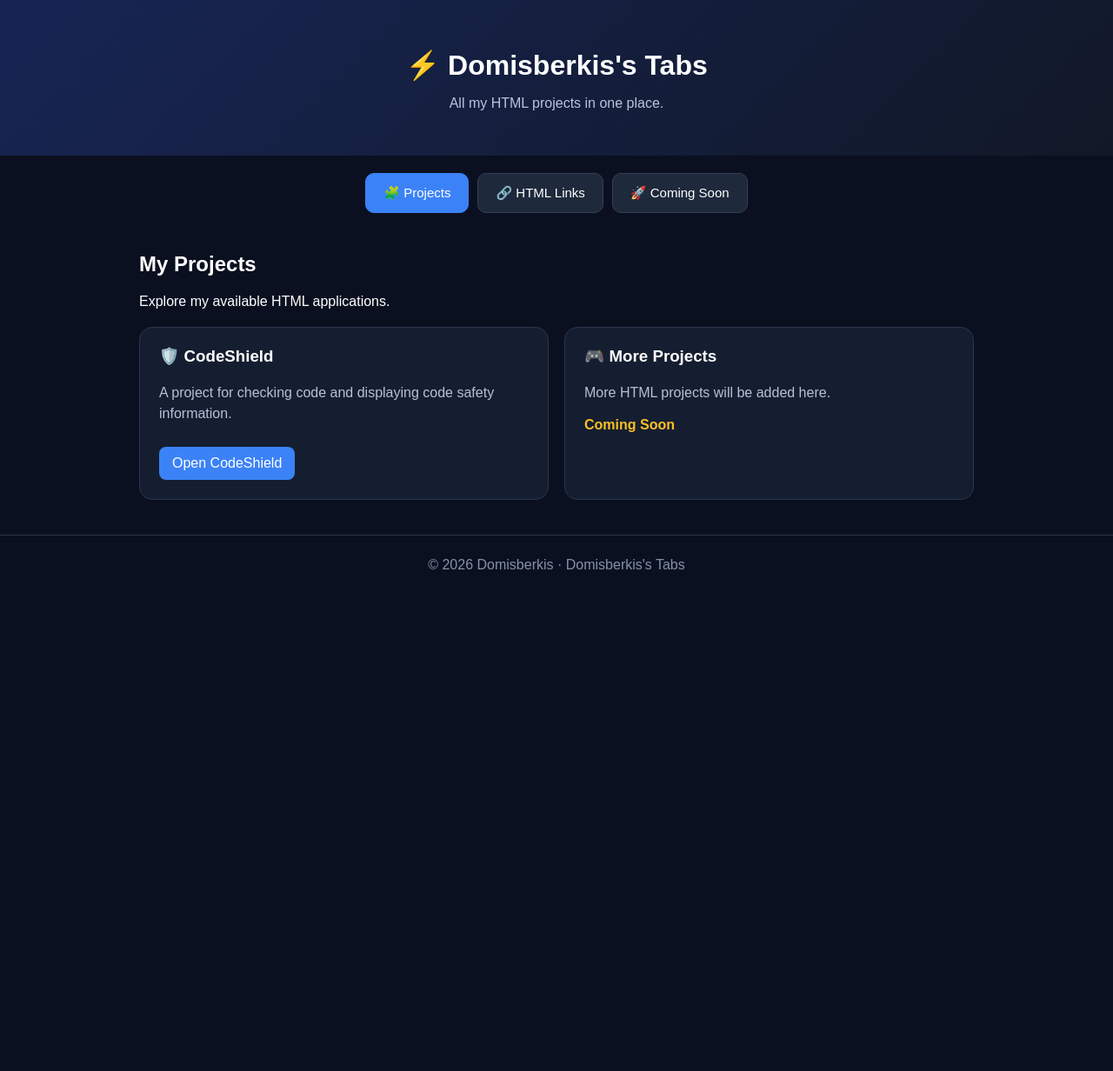
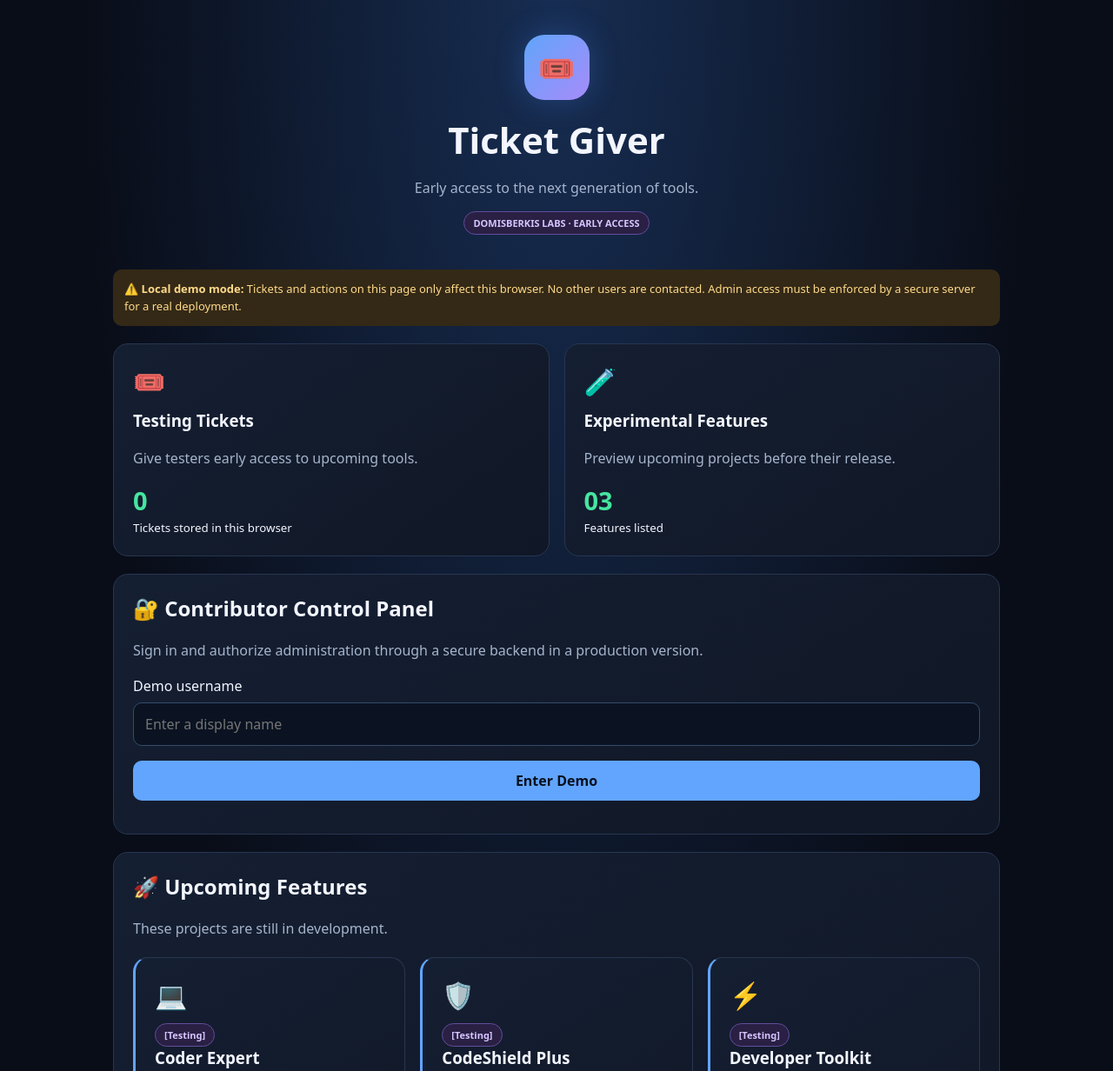
Before and after one commit to domisberkis26-cloud/Safety-License-Code, a plain HTML site: page index.html in a window 1280 px wide. Shown: the top 1232 px of the page at 87% size. Before the commit the page ends 800 px from the top, so only its background shows below. Drawn offline with Linux system fonts and the light colour scheme.

Commit message:
Update index.html

```diff
--- a/index.html
+++ b/index.html
@@ -4,130 +4,169 @@
 <head>
 <meta charset="UTF-8">
 <meta name="viewport" content="width=device-width, initial-scale=1.0">
-<title>Domisberkis's Tabs</title>
+<meta name="theme-color" content="#090d18">
+<title>Ticket Giver | Domisberkis</title>
 
 <style>
-* {
-  box-sizing: border-box;
+:root {
+  --bg: #090d18;
+  --panel: #111a2b;
+  --border: #273650;
+  --blue: #62a5ff;
+  --text: #f3f6ff;
+  --muted: #a5b4cc;
+  --green: #45e6a0;
+  --red: #ff647c;
 }
+
+* { box-sizing: border-box; }
 
 body {
   margin: 0;
-  font-family: Arial, sans-serif;
-  background: #0b1020;
-  color: white;
+  background: radial-gradient(ellipse at top, #172d52, var(--bg) 60%);
+  color: var(--text);
+  font-family: system-ui, Arial, sans-serif;
+  min-height: 100vh;
 }
 
 header {
   text-align: center;
-  padding: 35px 15px;
-  background: linear-gradient(135deg, #172554, #111827);
+  padding: 40px 15px 25px;
 }
 
-header h1 {
-  font-size: 32px;
-  margin-bottom: 10px;
+.logo {
+  display: inline-grid;
+  place-items: center;
+  width: 75px;
+  height: 75px;
+  border-radius: 23px;
+  font-size: 35px;
+  background: linear-gradient(135deg, #60a5fa, #a78bfa);
+  box-shadow: 0 0 35px #478bff45;
 }
 
-header p {
-  color: #b9c5dc;
+h1 { margin: 17px 0 7px; font-size: clamp(27px, 6vw, 42px); }
+header p { color: var(--muted); }
+
+.container {
+  max-width: 1050px;
+  margin: auto;
+  padding: 15px;
 }
 
-nav {
-  display: flex;
-  justify-content: center;
-  flex-wrap: wrap;
-  gap: 10px;
-  padding: 20px 10px;
-}
-
-nav button {
-  background: #1e293b;
-  color: white;
-  border: 1px solid #334155;
-  padding: 13px 20px;
-  border-radius: 10px;
-  cursor: pointer;
-  font-size: 15px;
-}
-
-nav button.active,
-nav button:hover {
-  background: #3b82f6;
-  border-color: #3b82f6;
-}
-
-main {
-  max-width: 1000px;
-  margin: auto;
-  padding: 10px 20px 40px;
-}
-
-.tab-content {
-  display: none;
-}
-
-.tab-content.active {
-  display: block;
-}
-
-h2 {
-  margin-top: 15px;
+.badge {
+  display: inline-block;
+  border: 1px solid #634d9b;
+  background: #292044;
+  color: #d8c4ff;
+  border-radius: 20px;
+  padding: 5px 10px;
+  font-size: 11px;
+  font-weight: 800;
 }
 
 .grid {
   display: grid;
-  grid-template-columns: repeat(auto-fit, minmax(230px, 1fr));
-  gap: 18px;
-  margin-top: 20px;
+  grid-template-columns: repeat(auto-fit, minmax(min(100%, 260px), 1fr));
+  gap: 17px;
+  margin: 20px 0;
 }
 
 .card {
-  background: #151e30;
-  border: 1px solid #29364d;
   padding: 22px;
-  border-radius: 15px;
-  transition: 0.2s;
+  border: 1px solid var(--border);
+  border-radius: 17px;
+  background: linear-gradient(145deg, #151f32, #101726);
 }
 
-.card:hover {
-  transform: translateY(-4px);
-  border-color: #60a5fa;
+.card h2, .card h3 { margin-top: 0; }
+.card p { color: var(--muted); line-height: 1.6; }
+
+.icon { font-size: 30px; margin-bottom: 12px; }
+
+button, input {
+  font: inherit;
+  border-radius: 10px;
 }
 
-.card h3 {
-  margin-top: 0;
+button {
+  cursor: pointer;
+  border: 0;
+  padding: 12px 15px;
+  background: var(--blue);
+  color: #07101f;
+  font-weight: 800;
+  width: 100%;
+  margin-top: 9px;
 }
 
-.card p {
-  color: #b5c1d5;
-  line-height: 1.5;
+button:hover { filter: brightness(1.12); }
+button:disabled { opacity: .5; cursor: not-allowed; }
+
+button.danger {
+  color: white;
+  background: #a92d48;
 }
 
-.link {
-  display: inline-block;
-  margin-top: 10px;
-  padding: 10px 15px;
-  background: #3b82f6;
-  color: white;
-  text-decoration: none;
-  border-radius: 8px;
+button.secondary {
+  color: var(--text);
+  background: #24344e;
+  border: 1px solid #344b6b;
 }
 
-.link:hover {
-  background: #2563eb;
+input {
+  width: 100%;
+  padding: 13px;
+  background: #0b1322;
+  border: 1px solid #344b6b;
+  color: white;
+  margin: 8px 0;
 }
 
-.soon {
-  color: #fbbf24;
-  font-weight: bold;
+.stat {
+  font-size: 29px;
+  font-weight: 900;
+  color: var(--green);
 }
+
+.feature {
+  border-left: 3px solid var(--blue);
+}
+
+.ticket {
+  border: 1px dashed #6a7ea1;
+  background: #131d30;
+  padding: 14px;
+  border-radius: 12px;
+  margin-top: 12px;
+}
+
+.ticket small { color: var(--muted); }
+
+.status {
+  padding: 5px 9px;
+  border-radius: 8px;
+  font-size: 12px;
+  background: #164c3a;
+  color: #8bffca;
+  display: inline-block;
+}
+
+.warning {
+  color: #ffda8a;
+  background: #342916;
+  padding: 13px;
+  border-radius: 10px;
+  line-height: 1.5;
+  font-size: 13px;
+}
+
+.hidden { display: none !important; }
 
 footer {
   text-align: center;
+  color: #8492aa;
   padding: 25px;
-  color: #8492aa;
-  border-top: 1px solid #29364d;
 }
 </style>
 </head>
@@ -135,106 +174,232 @@ footer {
 <body>
 
 <header>
-  <h1>⚡ Domisberkis's Tabs</h1>
-  <p>All my HTML projects in one place.</p>
+  <div class="logo">🎟️</div>
+  <h1>Ticket Giver</h1>
+  <p>Early access to the next generation of tools.</p>
+  <span class="badge">DOMISBERKIS LABS · EARLY ACCESS</span>
 </header>
 
-<nav>
-  <button class="active" onclick="openTab('projects', this)">🧩 Projects</button>
-  <button onclick="openTab('links', this)">🔗 HTML Links</button>
-  <button onclick="openTab('coming', this)">🚀 Coming Soon</button>
-</nav>
+<main class="container">
 
-<main>
+  <div class="warning">
+    ⚠️ <strong>Local demo mode:</strong> Tickets and actions on this page
+    only affect this browser. No other users are contacted.
+    Admin access must be enforced by a secure server for a real deployment.
+  </div>
 
-  <section id="projects" class="tab-content active">
-    <h2>My Projects</h2>
-    <p>Explore my available HTML applications.</p>
+  <div class="grid">
+    <div class="card">
+      <div class="icon">🎟️</div>
+      <h3>Testing Tickets</h3>
+      <p>Give testers early access to upcoming tools.</p>
+      <div class="stat" id="ticketCount">0</div>
+      <small>Tickets stored in this browser</small>
+    </div>
 
-    <div class="grid">
-      <div class="card">
-        <h3>🛡️ CodeShield</h3>
-        <p>A project for checking code and displaying code safety information.</p>
-        <a class="link" href="https://domisberkis26-cloud.github.io/CodeShield/" target="_blank" rel="noopener noreferrer">Open CodeShield</a>
-      </div>
+    <div class="card">
+      <div class="icon">🧪</div>
+      <h3>Experimental Features</h3>
+      <p>Preview upcoming projects before their release.</p>
+      <div class="stat">03</div>
+      <small>Features listed</small>
+    </div>
+  </div>
 
-      <div class="card">
-        <h3>🎮 More Projects</h3>
-        <p>More HTML projects will be added here.</p>
-        <span class="soon">Coming Soon</span>
-      </div>
+  <section class="card">
+    <h2>🔐 Contributor Control Panel</h2>
+    <p>Sign in and authorize administration through a secure backend
+       in a production version.</p>
+
+    <label for="username">Demo username</label>
+    <input id="username" placeholder="Enter a display name">
+
+    <button onclick="demoSignIn()">Enter Demo</button>
+    <p id="loginStatus" aria-live="polite"></p>
+
+    <div id="adminPanel" class="hidden">
+      <h3>Admin Controls</h3>
+      <p>These actions modify this browser's local demo data only.</p>
+
+      <button onclick="giveTickets()">
+        🎟️ Give Everyone Testing Tickets
+      </button>
+
+      <button class="danger" onclick="revokeTickets()">
+        🗑️ Revoke Everyone's Testing Tickets
+      </button>
+
+      <div id="actionStatus" aria-live="polite"></div>
     </div>
   </section>
 
-  <section id="links" class="tab-content">
-    <h2>HTML Links</h2>
-    <p>Quick links to my websites and source code.</p>
+  <section class="card" style="margin-top:20px">
+    <h2>🚀 Upcoming Features</h2>
+    <p>These projects are still in development.</p>
 
     <div class="grid">
-      <div class="card">
-        <h3>🌐 CodeShield Website</h3>
-        <p>Visit the published CodeShield application.</p>
-        <a class="link" href="https://domisberkis26-cloud.github.io/CodeShield/" target="_blank" rel="noopener noreferrer">Visit Website</a>
-      </div>
 
-      <div class="card">
-        <h3>💻 GitHub Profile</h3>
-        <p>Explore my repositories and HTML source code.</p>
-        <a class="link" href="https://github.com/Domisberkis" target="_blank" rel="noopener noreferrer">Open GitHub</a>
-      </div>
+      <article class="card feature">
+        <div class="icon">💻</div>
+        <span class="badge">[Testing]</span>
+        <h3>Coder Expert</h3>
+        <p>Chat with a coding expert, ask programming questions,
+           and get help understanding your code.</p>
+        <button onclick="openFeature('Coder Expert')">
+          Open Feature Preview
+        </button>
+      </article>
 
-      <div class="card">
-        <h3>📦 CodeShield Repository</h3>
-        <p>View the CodeShield source code on GitHub.</p>
-        <a class="link" href="https://github.com/domisberkis26-cloud/CodeShield" target="_blank" rel="noopener noreferrer">View Source</a>
-      </div>
+      <article class="card feature">
+        <div class="icon">🛡️</div>
+        <span class="badge">[Testing]</span>
+        <h3>CodeShield Plus</h3>
+        <p>A planned enhanced code-analysis experience with
+           additional tools and explanations.</p>
+        <button onclick="openFeature('CodeShield Plus')">
+          Open Feature Preview
+        </button>
+      </article>
+
+      <article class="card feature">
+        <div class="icon">⚡</div>
+        <span class="badge">[Testing]</span>
+        <h3>Developer Toolkit</h3>
+        <p>A collection of useful tools for developers, all in one place.</p>
+        <button onclick="openFeature('Developer Toolkit')">
+          Open Feature Preview
+        </button>
+      </article>
+
     </div>
   </section>
 
-  <section id="coming" class="tab-content">
-    <h2>Coming Soon 🚀</h2>
-    <p>These projects are planned for the future.</p>
-
-    <div class="grid">
-      <div class="card">
-        <h3>✨ New HTML App</h3>
-        <p>A new application is being planned.</p>
-        <span class="soon">COMING SOON</span>
-      </div>
-
-      <div class="card">
-        <h3>🧪 Web Tools</h3>
-        <p>More useful tools and experiments are coming.</p>
-        <span class="soon">COMING SOON</span>
-      </div>
-
-      <div class="card">
-        <h3>🎮 Mini Games</h3>
-        <p>Browser games may be added in the future.</p>
-        <span class="soon">COMING SOON</span>
-      </div>
-    </div>
+  <section class="card" style="margin-top:20px">
+    <h2>🎫 My Testing Ticket</h2>
+    <p id="myTicket">Enter Demo to view your local demo ticket.</p>
   </section>
 
 </main>
 
 <footer>
-  © 2026 Domisberkis · Domisberkis's Tabs
+  © 2026 Domisberkis · Ticket Giver
 </footer>
 
 <script>
-function openTab(tabId, button) {
-  document.querySelectorAll('.tab-content').forEach(tab => {
-    tab.classList.remove('active');
-  });
+const STORAGE_KEY = "domisberkis_ticket_demo";
 
-  document.querySelectorAll('nav button').forEach(btn => {
-    btn.classList.remove('active');
-  });
+let currentUser = "";
 
-  document.getElementById(tabId).classList.add('active');
-  button.classList.add('active');
+function getTickets() {
+  try {
+    return JSON.parse(localStorage.getItem(STORAGE_KEY) || "{}");
+  } catch {
+    return {};
+  }
 }
+
+function saveTickets(tickets) {
+  localStorage.setItem(STORAGE_KEY, JSON.stringify(tickets));
+}
+
+function demoSignIn() {
+  const name = document.getElementById("username").value.trim();
+
+  if (!name) {
+    document.getElementById("loginStatus").textContent =
+      "Enter a display name first.";
+    return;
+  }
+
+  currentUser = name;
+
+  document.getElementById("loginStatus").textContent =
+    "Demo session started as " + currentUser +
+    ". This does not verify your GitHub identity.";
+
+  // The demo never grants administrator access based on a username.
+  document.getElementById("adminPanel").classList.add("hidden");
+
+  renderTicket();
+}
+
+function giveTickets() {
+  // Local simulation only. No shared users or server access.
+  const tickets = getTickets();
+
+  tickets[currentUser] = {
+    ticket: "TEST-" + Math.random().toString(36).slice(2, 10).toUpperCase(),
+    granted: new Date().toLocaleString()
+  };
+
+  saveTickets(tickets);
+  renderTicket();
+
+  document.getElementById("actionStatus").textContent =
+    "Local demo ticket created for " + currentUser + ".";
+}
+
+function revokeTickets() {
+  if (!confirm("Revoke all tickets stored in this browser?")) return;
+
+  saveTickets({});
+  renderTicket();
+
+  document.getElementById("actionStatus").textContent =
+    "All local demo tickets have been removed.";
+}
+
+function renderTicket() {
+  const tickets = getTickets();
+  const names = Object.keys(tickets);
+
+  document.getElementById("ticketCount").textContent = names.length;
+
+  const output = document.getElementById("myTicket");
+
+  if (!currentUser) {
+    output.textContent = "Enter Demo to view your local demo ticket.";
+    return;
+  }
+
+  if (tickets[currentUser]) {
+    output.innerHTML =
+      '<span class="status">TESTING ACCESS</span><br><br>' +
+      '<strong>Ticket:</strong> ' + escapeHTML(tickets[currentUser].ticket) +
+      '<br><small>Created: ' + escapeHTML(tickets[currentUser].granted) +
+      '</small>';
+  } else {
+    output.textContent = "No testing ticket found for this demo user.";
+  }
+}
+
+function escapeHTML(value) {
+  const div = document.createElement("div");
+  div.textContent = String(value);
+  return div.innerHTML;
+}
+
+function openFeature(name) {
+  if (!currentUser) {
+    alert("Enter Demo first to preview this feature.");
+    return;
+  }
+
+  const tickets = getTickets();
+
+  if (!tickets[currentUser]) {
+    alert("A [Testing] ticket is required. This demo has no ticket for you.");
+    return;
+  }
+
+  if (name === "Coder Expert") {
+    alert("Coder Expert [Testing] preview\n\nA real coding chat requires an AI service and secure backend.");
+  } else {
+    alert(name + " [Testing]\n\nThis feature is not released yet.");
+  }
+}
+
+renderTicket();
 </script>
 
 </body>
```
